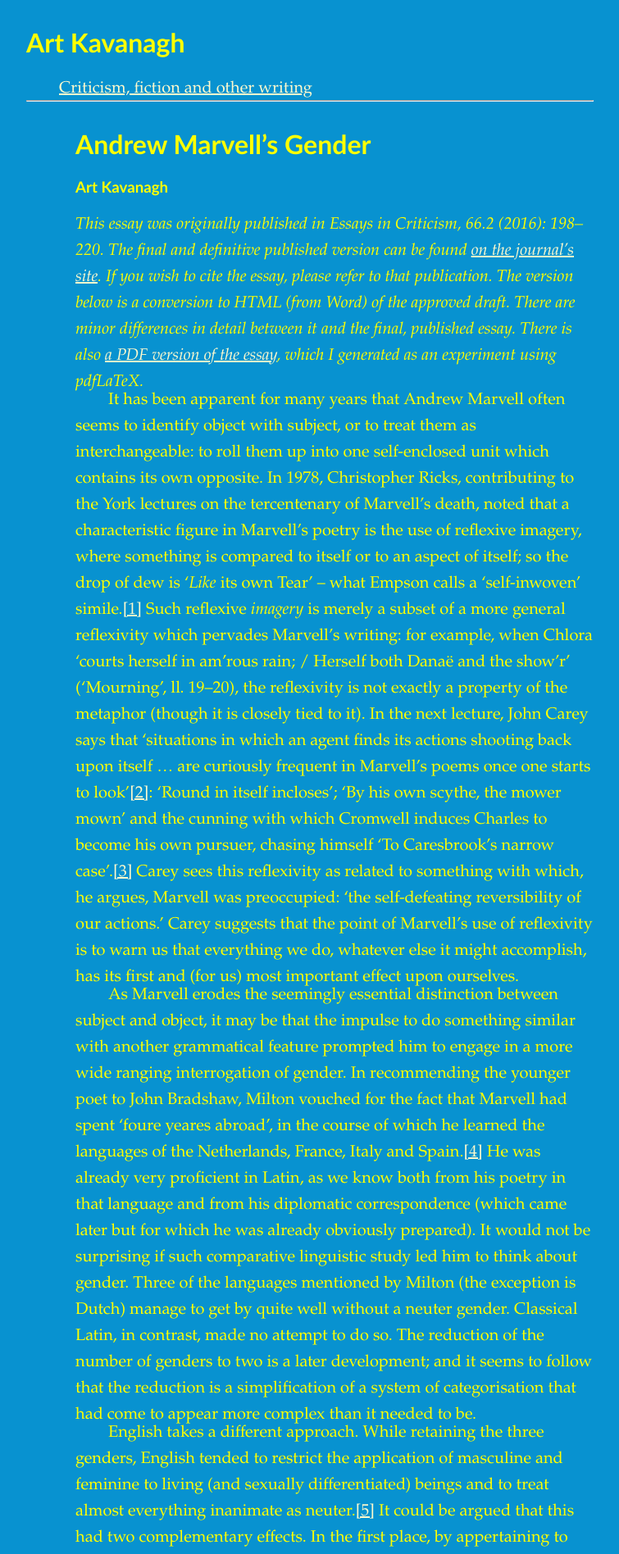
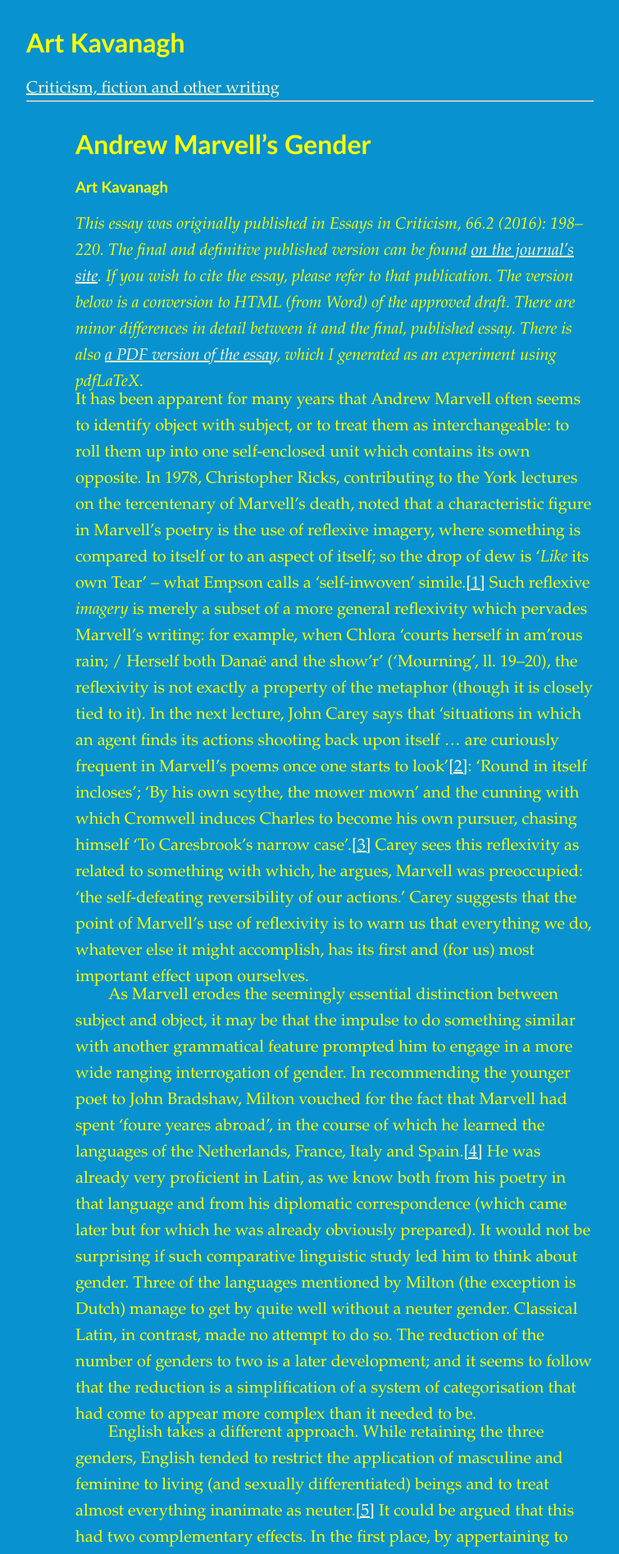
Before and after one commit to artkavanagh/github.io, a Jekyll site: the page Marvell-gender.html, which Jekyll copies as it is, in a window 1280 px wide. Shown: the top 1896 px of the page at 82% size, without its empty margins (232-987 px from the left). Built offline with Jekyll 4.4.1, drawn with Linux system fonts in a browser that asks for light colours.

Commit message:
Update Marvell-gender.html

```diff
--- a/Marvell-gender.html
+++ b/Marvell-gender.html
@@ -10,7 +10,7 @@
 <body>
 <header>
 <h1>Art Kavanagh</h1>
-<p><a href="https://www.artkavanagh.ie/">Criticism, fiction and other writing</a></p>
+<p class="unindent"><a href="https://www.artkavanagh.ie/">Criticism, fiction and other writing</a></p>
 <hr>
 </header>
 <h1 class="bodytext">Andrew
@@ -20,7 +20,7 @@
 
 <p class="intro">This essay was originally published in <cite class="stronger">Essays in Criticism</cite>, 66.2 (2016): 198–220. The final and definitive published version can be found <a href="https://www.doi.org/10.1093/escrit/cgw006">on the journal’s site</a>. If you wish to cite the essay, please refer to that publication. The version below is a conversion to HTML (from Word) of the approved draft. There are minor differences in detail between it and the final, published essay. There is also <a href="https://www.artkavanagh.ie/AMGender.pdf">a PDF version of the essay</a>, which I generated as an experiment using pdfLaTeX.</p>
 
-<p id="_ednref1">It
+<p  class="unindent" id="_ednref1">It
 has been apparent for many years that Andrew Marvell often seems to identify
 object with subject, or to treat them as interchangeable: to roll them up into
 one self-enclosed unit which contains its own opposite. In 1978, Christopher
@@ -115,7 +115,7 @@
 despair / Upon Impossibility’ – where once again there are no pronouns to
 indicate the sex of the poet’s desired lover.<a href="#_edn8">[8]</a></blockquote>
 
-<p>However,
+<p  class="unindent">However,
 while the ‘object’ may not have a sex, it is represented by a pronoun whose
 gender is as conspicuous as it is unexpected: the neuter ‘It’:</p>
 
@@ -125,7 +125,7 @@
 It was begotten by Despair<br>
 Upon Impossibility. (‘The Definition of Love’, ll. 1–4)</blockquote>
 
-<p>Love,
+<p class="unindent">Love,
 which is called an object, is grammatically the subject of the sentence. Since
 it is ‘My’ love, the person whose object it is must be the speaker. But, when a
 person speaks of ‘my love’, we expect the object to be another person, not (as
@@ -171,7 +171,7 @@
 proof beyond all other force or skill<br>
 Our sins endanger, and shall one day kill (ll. 173–4)</blockquote>
 
-<p id="_ednref9">English
+<p  class="unindent" id="_ednref9">English
 words generally do not have case markers. As with gender, pronouns are the
 exceptions, though even pronouns may hide their case (compare <em>I/me</em> or <em>they/them</em> with <em>you</em> and <em>it</em>). In these lines, the
 object is the very first word in the sentence, as its case makes clear. It is
@@ -235,7 +235,7 @@
 something seeing or seeking its own reflection, being like itself, being
 satisfied only with its own reflection.<a href="#_edn13">[13]</a></blockquote>
 
-<p>Part
+<p  class="unindent">Part
 of the multivalency of this myth, according to Hammond, lies in its serving
 simultaneously as a figure of autoeroticism or self-love and of homoeroticism,
 since:</p>
@@ -244,7 +244,7 @@
 the male gaze is enraptured by a male image, heedless of the charms of the
 female represented by Echo. (p. 102)</blockquote>
 
-<p id="_ednref14">Hammond
+<p  class="unindent" id="_ednref14">Hammond
 makes a convincing case that the Narcissus myth is a powerful presence in
 Marvell’s poems, even though it is mentioned explicitly only once, in the
 context of the river which is compared to a ‘<em>Chrystal Mirrour</em> … Where all things gaze
@@ -262,7 +262,7 @@
 Nor in his mistress’ eyes that joy he took,<br>
 As in an enemy’s himself to look. (ll. 51–4)</blockquote>
 
-<p>Unlike
+<p  class="unindent">Unlike
 Echo, Villiers’s mistress is not ignored but rather demoted to an inferior
 position: it is in viewing himself in an enemy’s eyes that the young soldier
 experiences most ‘joy’ (though there does not seem to be any hint that he neglected
@@ -278,7 +278,7 @@
 And his unimitable handsomeness<br>
 Made him indeed be more than man, not less. (ll. 63–7)</blockquote>
 
-<p>Prudence
+<p  class="unindent">Prudence
 and valour are manly (and therefore presumably masculine) qualities, according
 to this. Villiers’s manliness is not diminished by the addition of beauty, an
 attribute which is, in most circumstances, inimical to masculinity: ‘beauty
@@ -299,7 +299,7 @@
 Like am’rous victors he begins to shave,<br>
 And his new face looks in the English wave. (ll. 529–34)</blockquote>
 
-<p>In
+<p  class="unindent">In
 each of these cases, the absence of the preposition (‘at’) highlights the
 tightness of the circle of reflexivity (and of reflection). Marvell invites us
 to imagine that the object at which De Ruyter, Villiers or any of the denizens
@@ -321,7 +321,7 @@
 his valour, he is lingeringly described as a virginal and epicene beauty, an
 Adonis or Leander, with some of the qualities of Narcissus.<a href="#_edn16">[16]</a></blockquote>
 
-<p>Having
+<p  class="unindent">Having
 cited lines 653–4 of the poem, Creaser adds that, as Marvell misleadingly
 presents it, Douglas’s ‘life has been one of pervasive but unrealized
 sexuality’. In Creaser’s formulation, we have an apparent opposition, one of the
@@ -404,7 +404,7 @@
 dried no tears, for she was too viraginous:<br>
 But only snuffing her trunk cartilaginous (ll. 191–2)</blockquote>
 
-<p>‘Viraginous’,
+<p  class="unindent">‘Viraginous’,
 while importing masculine characteristics, is an adjective that is ordinarily
 applied only to a woman. It thus illustrates in a single word the idea that
 gender and sex are not precisely coterminous categories, however monstrous or
@@ -422,7 +422,7 @@
 her own Breast her useless claws does arm;<br>
 She tears herself since him she cannot harm. (l. 627–8)</blockquote>
 
-<p id="_ednref19">If
+<p  class="unindent" id="_ednref19">If
 it is legitimate to read these two Painter poems as parts of a single narrative,
 the treatment of Albemarle as a fierce, ineffectual tigress and his duchess as
 an implicitly male monkey complicates our view of Lady Albemarle as a
@@ -437,7 +437,7 @@
 punishment invented first to awe<br>
 Masculine wives transgressing Nature’s law (ll. 377–8)</blockquote>
 
-<p>The
+<p  class="unindent">The
 ‘brawny’ husband-beater is not the only one subjected to the punishment. She
 and the husband who has failed to control her are alike mounted on ‘lean jade’,
 a worn-out horse, and paraded through the streets to the ‘hooting’ of children
@@ -449,7 +449,7 @@
 Antiquity, that knew by shame,<br>
 Better than law, domestic crimes to tame (ll. 387–8)</blockquote>
 
-<p>He
+<p  class="unindent">He
 encourages the painter to whom the satire is addressed to join him in likewise
 subjecting offending behaviour to ridicule:</p>
 
@@ -458,7 +458,7 @@
 In quick effigy, others’ faults, and feign<br>
 By making them ridiculous, to restrain (ll. 390–2)</blockquote>
 
-<p id="_ednref20">The
+<p  class="unindent" id="_ednref20">The
 use of ‘feign’, given emphasis by its position as a line-ending rhyme word, is
 the first clear hint we are given that the poet is less approving of the
 methods of ‘Prudent Antiquity’ than he says he is. Nigel Smith suggests that
@@ -487,7 +487,7 @@
 Holland with us had the mastery tried,<br>
 And our next neighbours, France and Flanders, ride (ll. 395–6)</blockquote>
 
-<p id="_ednref22">According
+<p  class="unindent" id="_ednref22">According
 to Smith, in this analogy ‘Holland is the masterful wife, England the beaten
 husband, France and Flanders the neighbours.<a href="#_edn22">[22]</a>
 However, for the analogy to hold, justice would require that France and
@@ -518,7 +518,7 @@
 yet the Hollanders do make a noise,<br>
 Threaten to beat us, and are naughty boys (ll. 429–30)</blockquote>
 
-<p>The
+<p  class="unindent">The
 threats to beat ‘us’ are clearly consistent with casting the Dutch in the role
 of a masculine wife; however the description of them as naughty and noisy boys
 seems to place them equally in the position of jeering neighbours. In the
@@ -562,7 +562,7 @@
 Then with rude shouts, secure, the air they vex,<br>
 With gamesome joy insulting on her decks (ll. 727–8, 731–4)</blockquote>
 
-<p id="_ednref26">The
+<p  class="unindent" id="_ednref26">The
 gender elision in this passage could hardly be more complete. The vessel with
 the king’s name has properties which are ‘erect’, ‘tough’ and ‘strong’. Despite
 ‘her strength’, she is conquered and searched ‘within’ as well as without.<a
@@ -585,7 +585,7 @@
 once to yearn for the shelter, and to feel the oppressions, of patriarchy and dependency
 alike.<a href="#_edn27">[27]</a></blockquote>
 
-<p id="_ednref28">If
+<p class="unindent"id="_ednref28">If
 patriarchy affords <em>oppressive shelter</em>
 to those under its ‘cruel care’ (‘The Unfortunate Lover’, l. 29), an analogous
 claim might be made about masculinity: it is a quality that can appear as
@@ -732,7 +732,7 @@
 needs say I never saw a Divine guilty of such ribaldry and prophaneness. (<cite>Prose
 Works</cite>, i. 245–6)</blockquote>
 
-<p id="_ednref30">The
+<p  class="unindent" id="_ednref30">The
 point of the comparison is that Parker has clothed his arguments in a language
 which is appropriate to their, as Marvell sees it, irreligious nature but which
 is entirely out of place in the discourse of a divine. Parker’s work is ‘so
@@ -770,7 +770,7 @@
 personal predilections …<a href="#_edn31">[31]</a>
 </blockquote>
 
-<p>Something
+<p  class="unindent">Something
 similar could be said of the image of Parker (figuratively) clad in his
 mistress’s stomacher. (At least, we must assume that the stomacher was not an
 actual garment worn by the archdeacon. One conceivable explanation among
```
